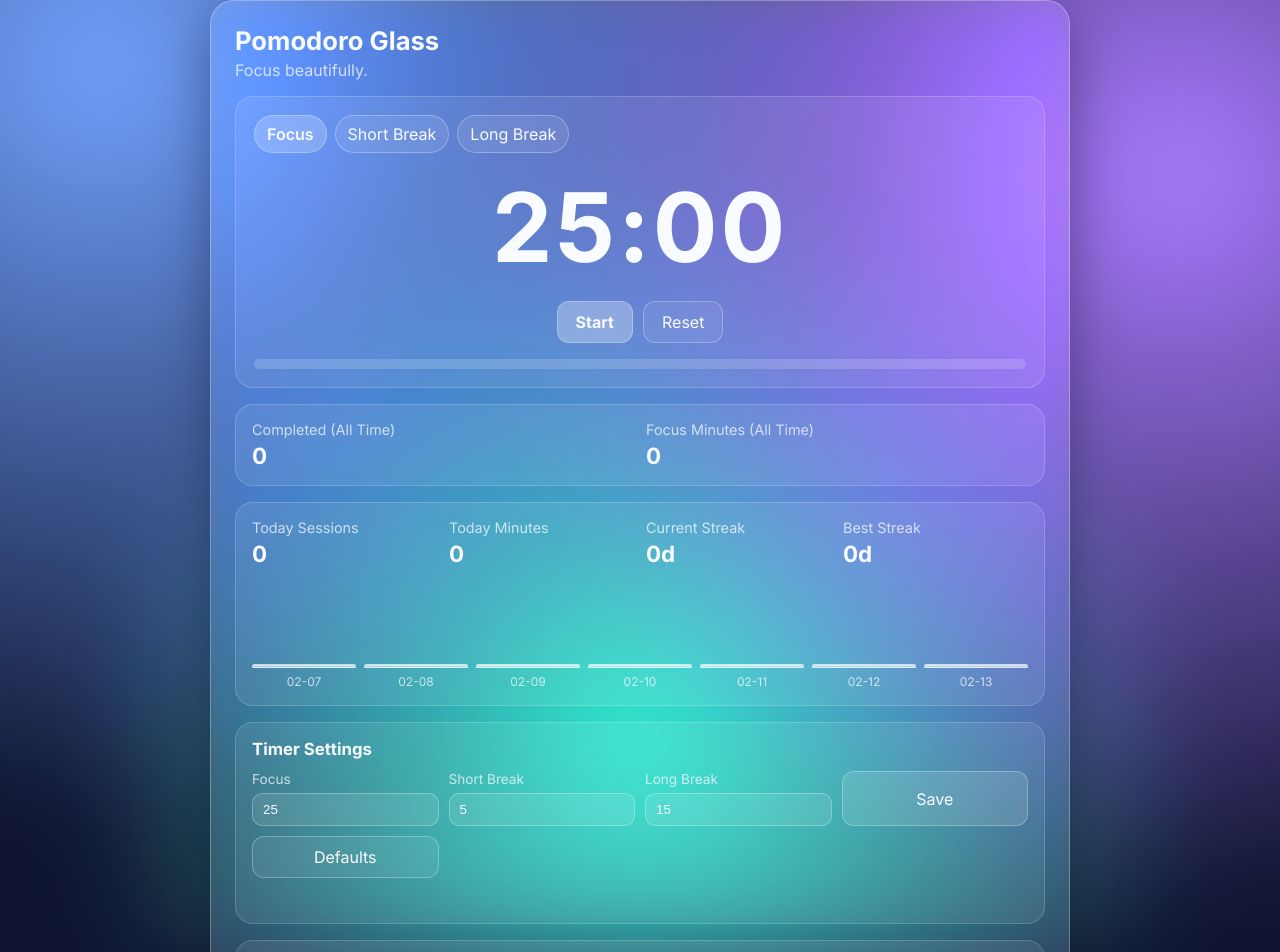
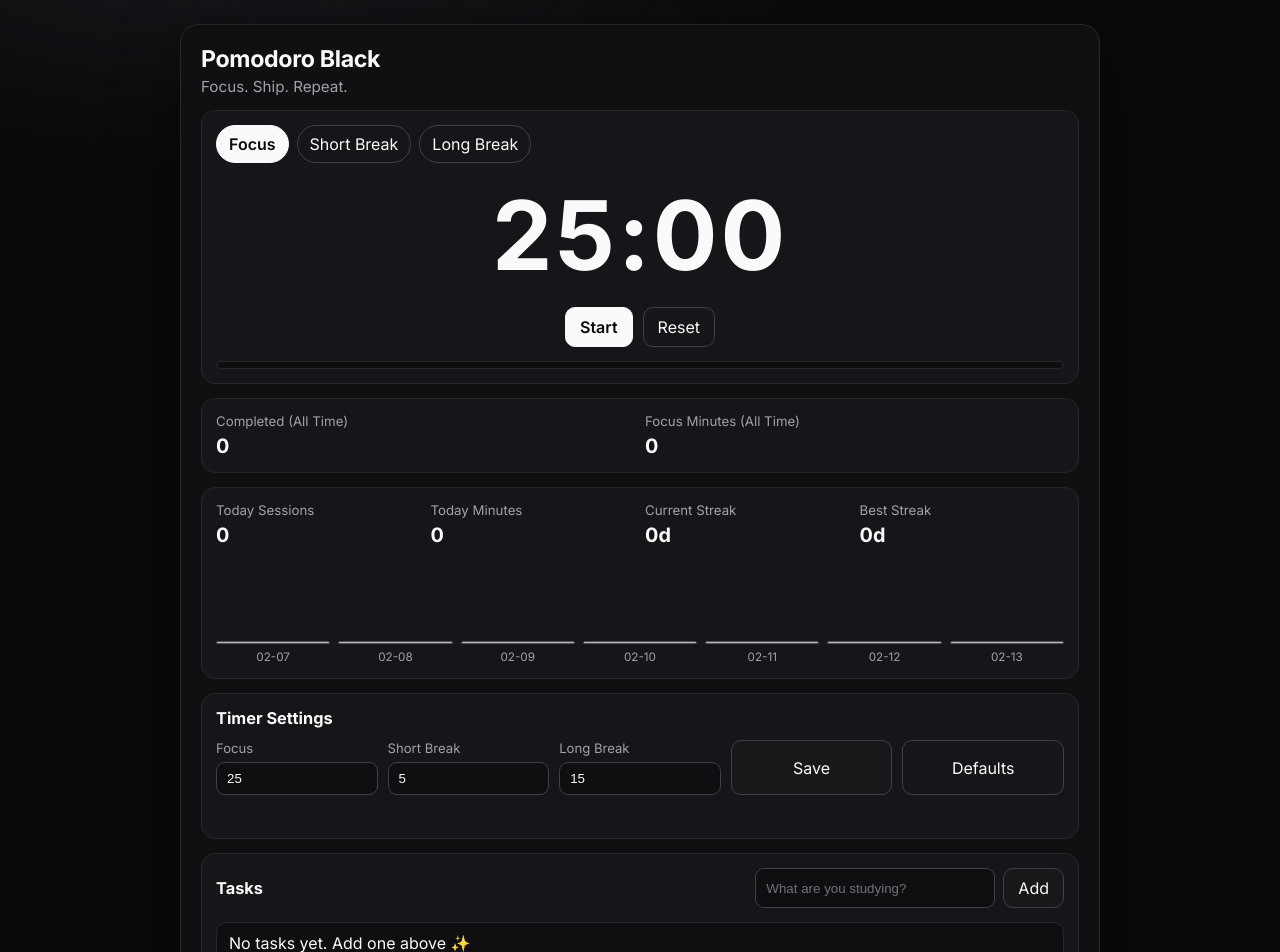
Before and after one commit to dhyoprd/pomodoro-glass, a Next.js app: page / in a window 1280 px wide. Shown: the top 952 px of the page. Built offline with nearby package versions, Linux system fonts and the light colour scheme.

Commit message:
feat: redesign UI to dark shadcn-inspired theme

```diff
--- a/src/app/globals.css
+++ b/src/app/globals.css
@@ -1,70 +1,222 @@
 @import url('https://fonts.googleapis.com/css2?family=Inter:wght@400;500;600;700&display=swap');
 
 :root {
-  --bg1: #7aa2ff;
-  --bg2: #a67eff;
-  --bg3: #63d7c7;
-  --glass: rgba(255, 255, 255, 0.14);
-  --glass-strong: rgba(255, 255, 255, 0.2);
-  --text: #f8fbff;
-  --muted: rgba(248, 251, 255, 0.75);
-  --line: rgba(255, 255, 255, 0.28);
+  --bg: #09090b;
+  --panel: #111113;
+  --panel-2: #16161a;
+  --text: #fafafa;
+  --muted: #a1a1aa;
+  --line: #27272a;
+  --line-strong: #3f3f46;
+  --accent: #fafafa;
+  --accent-text: #09090b;
+  --ok: #86efac;
+  --err: #fda4af;
 }
 
 * { box-sizing: border-box; }
 
+html, body {
+  margin: 0;
+  min-height: 100%;
+  background: radial-gradient(1200px 500px at 20% -10%, #1a1a1f 0%, transparent 55%), var(--bg);
+}
+
 body {
-  margin: 0;
   min-height: 100vh;
   font-family: Inter, system-ui, -apple-system, Segoe UI, Roboto, sans-serif;
   color: var(--text);
   display: grid;
   place-items: center;
-  background: #0f1530;
-  overflow-x: hidden;
+  padding: 24px 12px;
 }
 
-.bg { position: fixed; inset: -20%; background: radial-gradient(circle at 20% 20%, var(--bg1), transparent 45%), radial-gradient(circle at 80% 30%, var(--bg2), transparent 45%), radial-gradient(circle at 50% 80%, var(--bg3), transparent 45%); filter: blur(40px) saturate(120%); z-index: -1; }
-.glass { background: var(--glass); border: 1px solid var(--line); border-radius: 24px; backdrop-filter: blur(20px) saturate(160%); -webkit-backdrop-filter: blur(20px) saturate(160%); box-shadow: 0 20px 50px rgba(2, 6, 22, 0.35); }
-.glass-inner { background: rgba(255, 255, 255, 0.08); border: 1px solid rgba(255, 255, 255, 0.18); border-radius: 18px; }
-.app { width: min(860px, 92vw); padding: 24px; display: grid; gap: 16px; }
-header h1 { margin: 0; font-size: 1.6rem; }
-header p { margin: 4px 0 0; color: var(--muted); }
-.timer-card { padding: 18px; display: grid; gap: 16px; }
+.app {
+  width: min(920px, 96vw);
+  padding: 20px;
+  display: grid;
+  gap: 14px;
+  background: color-mix(in srgb, var(--panel) 94%, black 6%);
+  border: 1px solid var(--line);
+  border-radius: 18px;
+  box-shadow: 0 24px 70px rgba(0, 0, 0, 0.45);
+}
+
+header h1 { margin: 0; font-size: 1.45rem; letter-spacing: -0.015em; }
+header p { margin: 4px 0 0; color: var(--muted); font-size: 0.95rem; }
+
+section {
+  background: var(--panel-2);
+  border: 1px solid var(--line);
+  border-radius: 14px;
+  padding: 14px;
+}
+
+.timer-card { display: grid; gap: 14px; }
 .mode-row { display: flex; gap: 8px; flex-wrap: wrap; }
-.mode { border: 1px solid var(--line); color: var(--text); background: rgba(255, 255, 255, 0.09); padding: 8px 12px; border-radius: 999px; cursor: pointer; }
-.mode.active { background: var(--glass-strong); font-weight: 600; }
-.time { font-size: clamp(3rem, 9vw, 6rem); text-align: center; font-weight: 700; letter-spacing: 0.03em; }
+.mode {
+  border: 1px solid var(--line-strong);
+  color: var(--text);
+  background: transparent;
+  padding: 8px 12px;
+  border-radius: 999px;
+  cursor: pointer;
+  transition: 0.18s ease;
+}
+.mode:hover { border-color: #52525b; }
+.mode.active {
+  background: var(--accent);
+  color: var(--accent-text);
+  border-color: var(--accent);
+  font-weight: 600;
+}
+
+.time {
+  font-size: clamp(3rem, 9vw, 6rem);
+  text-align: center;
+  font-weight: 700;
+  letter-spacing: 0.03em;
+}
+
 .controls { display: flex; justify-content: center; gap: 10px; }
-button { border: 1px solid var(--line); color: var(--text); padding: 10px 18px; border-radius: 12px; background: rgba(255, 255, 255, 0.12); cursor: pointer; font: inherit; }
-button.primary { background: rgba(255, 255, 255, 0.28); font-weight: 700; }
-button.ghost { background: rgba(255, 255, 255, 0.07); }
-.progress-wrap { height: 10px; border-radius: 999px; background: rgba(255, 255, 255, 0.16); overflow: hidden; }
-.progress-bar { height: 100%; width: 0%; background: linear-gradient(90deg, #fff, #d6f4ff); transition: width 0.25s ease; }
-.stats { padding: 16px; display: grid; grid-template-columns: repeat(2, minmax(0, 1fr)); gap: 12px; }
-.label { color: var(--muted); display: block; font-size: 0.9rem; margin-bottom: 4px; }
-.stats strong, .analytics strong { font-size: 1.4rem; }
-.analytics, .settings, .tasks { padding: 16px; }
-.analytics-grid { display: grid; grid-template-columns: repeat(4, minmax(0, 1fr)); gap: 12px; }
-.week-bars { margin-top: 12px; display: grid; grid-template-columns: repeat(7, minmax(0, 1fr)); gap: 8px; align-items: end; min-height: 110px; }
+button {
+  border: 1px solid var(--line-strong);
+  color: var(--text);
+  padding: 9px 14px;
+  border-radius: 10px;
+  background: #18181b;
+  cursor: pointer;
+  font: inherit;
+  transition: 0.18s ease;
+}
+button:hover { border-color: #52525b; background: #1f1f23; }
+button.primary {
+  background: var(--accent);
+  color: var(--accent-text);
+  border-color: var(--accent);
+  font-weight: 600;
+}
+button.ghost { background: transparent; }
+
+.progress-wrap {
+  height: 8px;
+  border-radius: 999px;
+  background: #0f0f12;
+  border: 1px solid var(--line);
+  overflow: hidden;
+}
+.progress-bar {
+  height: 100%;
+  width: 0%;
+  background: linear-gradient(90deg, #fafafa, #a1a1aa);
+  transition: width 0.2s ease;
+}
+
+.stats, .analytics-grid {
+  display: grid;
+  gap: 10px;
+}
+.stats { grid-template-columns: repeat(2, minmax(0, 1fr)); }
+.analytics-grid { grid-template-columns: repeat(4, minmax(0, 1fr)); }
+
+.label {
+  color: var(--muted);
+  display: block;
+  font-size: 0.83rem;
+  margin-bottom: 5px;
+}
+.stats strong, .analytics strong { font-size: 1.24rem; }
+
+.week-bars {
+  margin-top: 12px;
+  display: grid;
+  grid-template-columns: repeat(7, minmax(0, 1fr));
+  gap: 8px;
+  align-items: end;
+  min-height: 105px;
+}
 .week-bar-item { height: 100%; display: grid; grid-template-rows: 1fr auto; gap: 6px; }
-.week-bar-fill { width: 100%; border-radius: 10px 10px 6px 6px; align-self: end; background: linear-gradient(180deg, rgba(255, 255, 255, 0.9), rgba(214, 244, 255, 0.5)); border: 1px solid rgba(255, 255, 255, 0.35); }
-.week-bar-label { font-size: 0.75rem; color: var(--muted); text-align: center; }
-.settings-head, .tasks-head { display: flex; justify-content: space-between; align-items: center; gap: 10px; flex-wrap: wrap; }
-.settings h2, .tasks h2 { margin: 0; font-size: 1.05rem; }
-.settings-form { margin-top: 12px; display: grid; grid-template-columns: repeat(4, minmax(0, 1fr)); gap: 10px; }
-.settings-form label { display: grid; gap: 6px; color: var(--muted); font-size: 0.85rem; }
-.settings-form input { border: 1px solid var(--line); border-radius: 10px; background: rgba(255, 255, 255, 0.1); color: var(--text); padding: 8px 10px; }
-.settings-status { margin: 10px 0 0; min-height: 1.2rem; color: var(--muted); font-size: 0.9rem; }
-.settings-status.error { color: #ffd3dc; }
-.settings-status.success { color: #d8ffe9; }
+.week-bar-fill {
+  width: 100%;
+  border-radius: 8px 8px 5px 5px;
+  align-self: end;
+  background: linear-gradient(180deg, #fafafa, #71717a);
+  border: 1px solid #52525b;
+}
+.week-bar-label { font-size: 0.73rem; color: var(--muted); text-align: center; }
+
+.settings-head, .tasks-head {
+  display: flex;
+  justify-content: space-between;
+  align-items: center;
+  gap: 10px;
+  flex-wrap: wrap;
+}
+.settings h2, .tasks h2 { margin: 0; font-size: 1.02rem; }
+
+.settings-form {
+  margin-top: 12px;
+  display: grid;
+  grid-template-columns: repeat(5, minmax(0, 1fr));
+  gap: 10px;
+}
+.settings-form label {
+  display: grid;
+  gap: 6px;
+  color: var(--muted);
+  font-size: 0.82rem;
+}
+
+input {
+  border: 1px solid var(--line-strong);
+  border-radius: 9px;
+  background: #0f0f12;
+  color: var(--text);
+  padding: 8px 10px;
+  outline: none;
+}
+input:focus { border-color: #71717a; }
+
+.settings-status {
+  margin: 10px 0 0;
+  min-height: 1.2rem;
+  color: var(--muted);
+  font-size: 0.87rem;
+}
+.settings-status.error { color: var(--err); }
+.settings-status.success { color: var(--ok); }
+
 #taskForm { display: flex; gap: 8px; }
-#taskInput { min-width: 240px; border: 1px solid var(--line); border-radius: 10px; background: rgba(255, 255, 255, 0.1); color: var(--text); padding: 10px 12px; outline: none; }
-#taskInput::placeholder { color: rgba(248, 251, 255, 0.55); }
-#taskList { margin: 14px 0 0; padding: 0; list-style: none; display: grid; gap: 8px; }
-#taskList li { display: flex; align-items: center; justify-content: space-between; gap: 10px; padding: 10px 12px; border-radius: 10px; background: rgba(255, 255, 255, 0.08); border: 1px solid rgba(255, 255, 255, 0.16); }
-#taskList li.done span { text-decoration: line-through; opacity: 0.65; }
+#taskInput { min-width: 240px; }
+#taskInput::placeholder { color: #71717a; }
+#taskList {
+  margin: 14px 0 0;
+  padding: 0;
+  list-style: none;
+  display: grid;
+  gap: 8px;
+}
+#taskList li {
+  display: flex;
+  align-items: center;
+  justify-content: space-between;
+  gap: 10px;
+  padding: 10px 12px;
+  border-radius: 10px;
+  background: #0f0f12;
+  border: 1px solid var(--line);
+}
+#taskList li.done span { text-decoration: line-through; opacity: 0.6; }
 .task-actions { display: flex; gap: 8px; }
 
-@media (max-width: 760px) { .settings-form { grid-template-columns: repeat(2, minmax(0, 1fr)); } .analytics-grid { grid-template-columns: repeat(2, minmax(0, 1fr)); } }
-@media (max-width: 600px) { .app { padding: 14px; } #taskInput { min-width: 150px; width: 100%; } #taskForm { width: 100%; } .settings-form { grid-template-columns: 1fr; } }
+@media (max-width: 820px) {
+  .settings-form { grid-template-columns: repeat(2, minmax(0, 1fr)); }
+  .analytics-grid { grid-template-columns: repeat(2, minmax(0, 1fr)); }
+}
+
+@media (max-width: 600px) {
+  .app { padding: 14px; }
+  #taskInput { min-width: 140px; width: 100%; }
+  #taskForm { width: 100%; }
+  .settings-form { grid-template-columns: 1fr; }
+}
--- a/src/ui/PomodoroApp.tsx
+++ b/src/ui/PomodoroApp.tsx
@@ -24,7 +24,7 @@ export function PomodoroApp() {
   }, [state.settings]);
 
   useEffect(() => {
-    document.title = `${formatTime(state.timer.remaining)} • Pomodoro Glass`;
+    document.title = `${formatTime(state.timer.remaining)} • Pomodoro Black`;
   }, [state.timer.remaining]);
 
   useEffect(() => {
@@ -47,15 +47,13 @@ export function PomodoroApp() {
   );
 
   return (
-    <>
-      <div className="bg" />
-      <main className="app glass">
-        <header>
-          <h1>Pomodoro Glass</h1>
-          <p>Focus beautifully.</p>
-        </header>
+    <main className="app">
+      <header>
+        <h1>Pomodoro Black</h1>
+        <p>Focus. Ship. Repeat.</p>
+      </header>
 
-        <section className="timer-card glass-inner">
+      <section className="timer-card">
           <div className="mode-row">
             {MODES.map((mode) => (
               <button
@@ -84,7 +82,7 @@ export function PomodoroApp() {
           </div>
         </section>
 
-        <section className="stats glass-inner">
+      <section className="stats">
           <div>
             <span className="label">Completed (All Time)</span>
             <strong>{state.stats.completed}</strong>
@@ -95,7 +93,7 @@ export function PomodoroApp() {
           </div>
         </section>
 
-        <section className="analytics glass-inner">
+      <section className="analytics">
           <div className="analytics-grid">
             <div><span className="label">Today Sessions</span><strong>{state.analytics.today.sessions}</strong></div>
             <div><span className="label">Today Minutes</span><strong>{state.analytics.today.focusMinutes}</strong></div>
@@ -120,7 +118,7 @@ export function PomodoroApp() {
           </div>
         </section>
 
-        <section className="settings glass-inner">
+      <section className="settings">
           <div className="settings-head"><h2>Timer Settings</h2></div>
           <form
             className="settings-form"
@@ -138,7 +136,7 @@ export function PomodoroApp() {
           <p className={`settings-status ${state.settingsStatus?.kind ?? ''}`} aria-live="polite">{state.settingsStatus?.message ?? ''}</p>
         </section>
 
-        <section className="tasks glass-inner">
+      <section className="tasks">
           <div className="tasks-head">
             <h2>Tasks</h2>
             <form
@@ -157,7 +155,7 @@ export function PomodoroApp() {
           </div>
           <ul id="taskList">
             {!state.tasks.length ? (
-              <li><span>No tasks yet. Add one above ?</span></li>
+              <li><span>No tasks yet. Add one above ✨</span></li>
             ) : (
               state.tasks.map((task) => (
                 <li key={task.id} className={task.done ? 'done' : ''}>
@@ -170,8 +168,7 @@ export function PomodoroApp() {
               ))
             )}
           </ul>
-        </section>
-      </main>
-    </>
+      </section>
+    </main>
   );
 }
```
